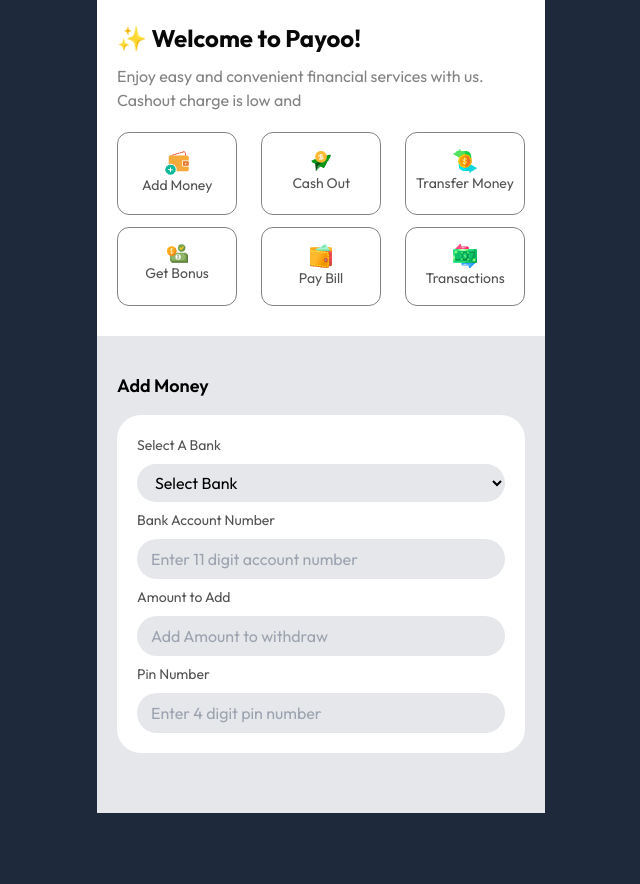
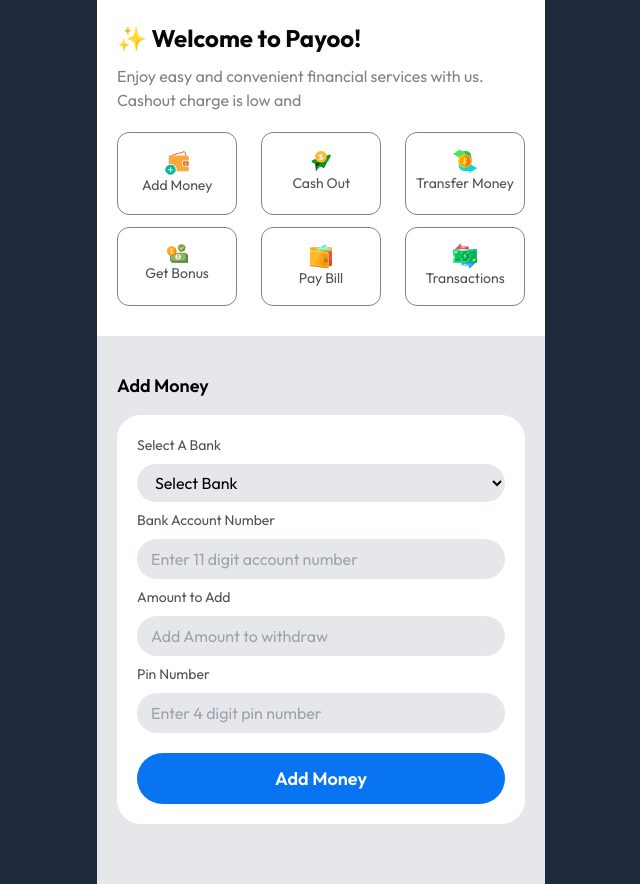
Before and after one commit to nirobsarker012/payoo, a website: page index.html in a window 1280 px wide. Shown: the part 97-981 px from the top of the page, without its empty margins (319-959 px from the left). Before the commit the page ends 910 px from the top, so only its background shows below. Drawn offline with Linux system fonts and the light colour scheme.

Commit message:
new: button

```diff
--- a/index.html
+++ b/index.html
@@ -211,6 +211,11 @@
                   placeholder="Enter 4 digit pin number"
                 />
               </div>
+              <button
+                class="w-full bg-[#0874F2] text-[#ffffff] rounded-[32px] text-[18px] font-semibold py-[12px] mt-5"
+              >
+                Add Money
+              </button>
             </div>
           </div>
         </section>
```
Also changed, not shown: login_page.html (+1 -1 lines), src/output.css.
